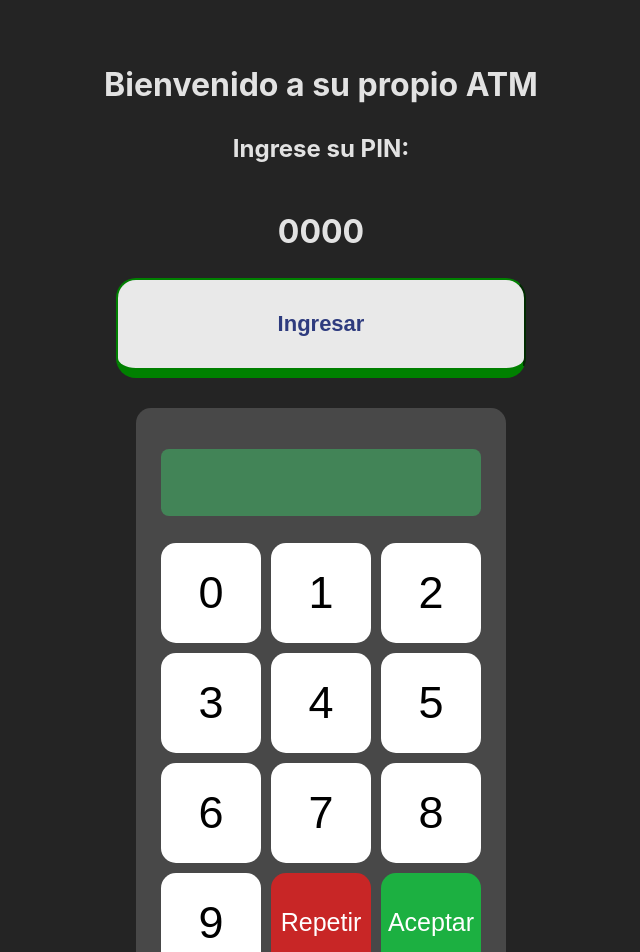
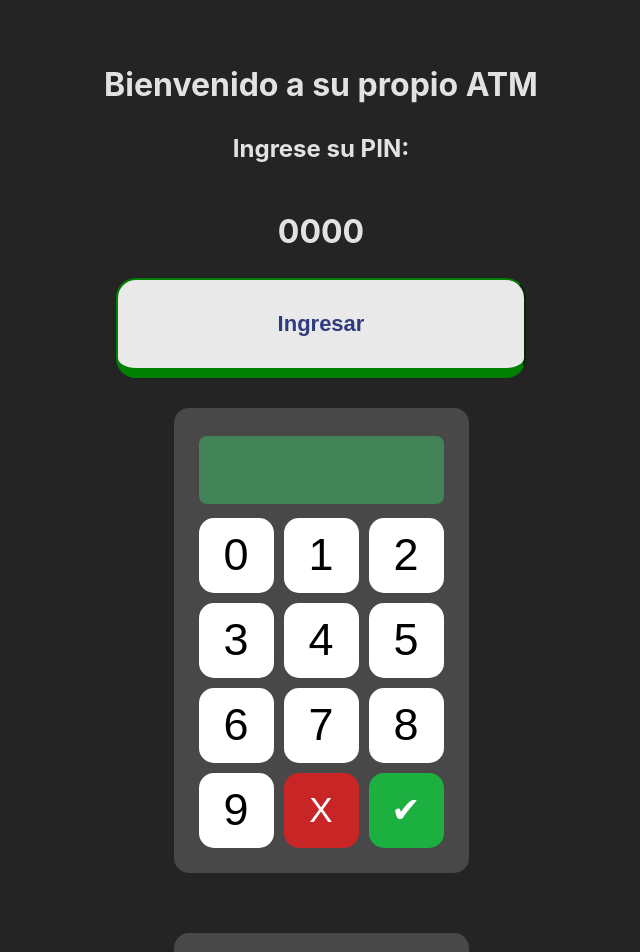
Before and after one commit to IvanTicona/ATM-Project, a React (Vite) app: page /login in a window 1280 px wide. Shown: the top 952 px of the page, without its empty margins (319-959 px from the left). Built offline with nearby package versions, Linux system fonts and the light colour scheme.

Commit message:
Redimensionado de Keboard

```diff
--- a/src/components/Keyboard.jsx
+++ b/src/components/Keyboard.jsx
@@ -50,10 +50,10 @@ export const Keyboard = () => {
                     })
                 }
                 <button className='button-cancel' onClick={()=>{setPin(0);setDigit(3)}}>
-                    Repetir
+                    X
                 </button>
                 <button className='button-accept' onClick={()=>{setPin(0);setDigit(3);handleButtonClick()}}>
-                    Aceptar
+                ✔
                 </button>
             </div>
         </>
--- a/src/styles/Keyboard.css
+++ b/src/styles/Keyboard.css
@@ -1,8 +1,8 @@
 .keyboard{
     display: grid;
     gap: 10px;
-    grid-template-columns: repeat(3, 100px); /* 4 columnas de 100px */
-    grid-template-rows: repeat(4, 100px); /* 3 filas de 100px */
+    grid-template-columns: repeat(3, 75px); /* 4 columnas de 100px */
+    grid-template-rows: repeat(4, 75px); /* 3 filas de 100px */
     flex-wrap: wrap;
     background-color: #484848;
     justify-content: center;
@@ -24,8 +24,8 @@
 }
 
 .button{
-    width: 100px;
-    height: 100px;
+    width: 75px;
+    height: 75px;
     font-size: 45px;
     background-color: #ffffff;
     color: #000000;
@@ -40,9 +40,9 @@
 }
 
 .button-accept{
-    width: 100px;
-    height: 100px;
-    font-size: 25px;
+    width: 75px;
+    height: 75px;
+    font-size: 35px;
     background-color: #1cb041;
     color: white;
     border: none;
@@ -55,9 +55,9 @@
 }
 
 .button-cancel{
-    width: 100px;
-    height: 100px;
-    font-size: 25px;
+    width: 75px;
+    height: 75px;
+    font-size: 35px;
     background-color: #f81919b9;
     color: white;
     border: none;
```
